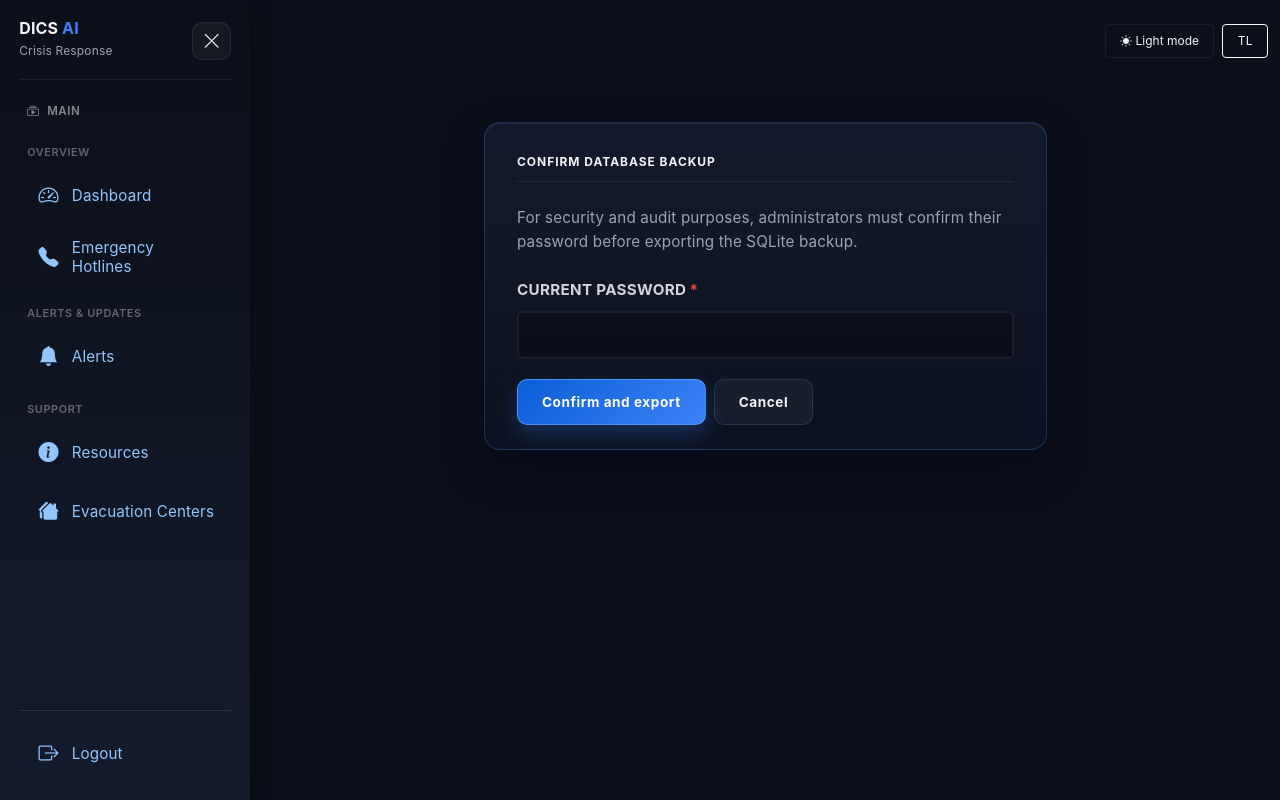
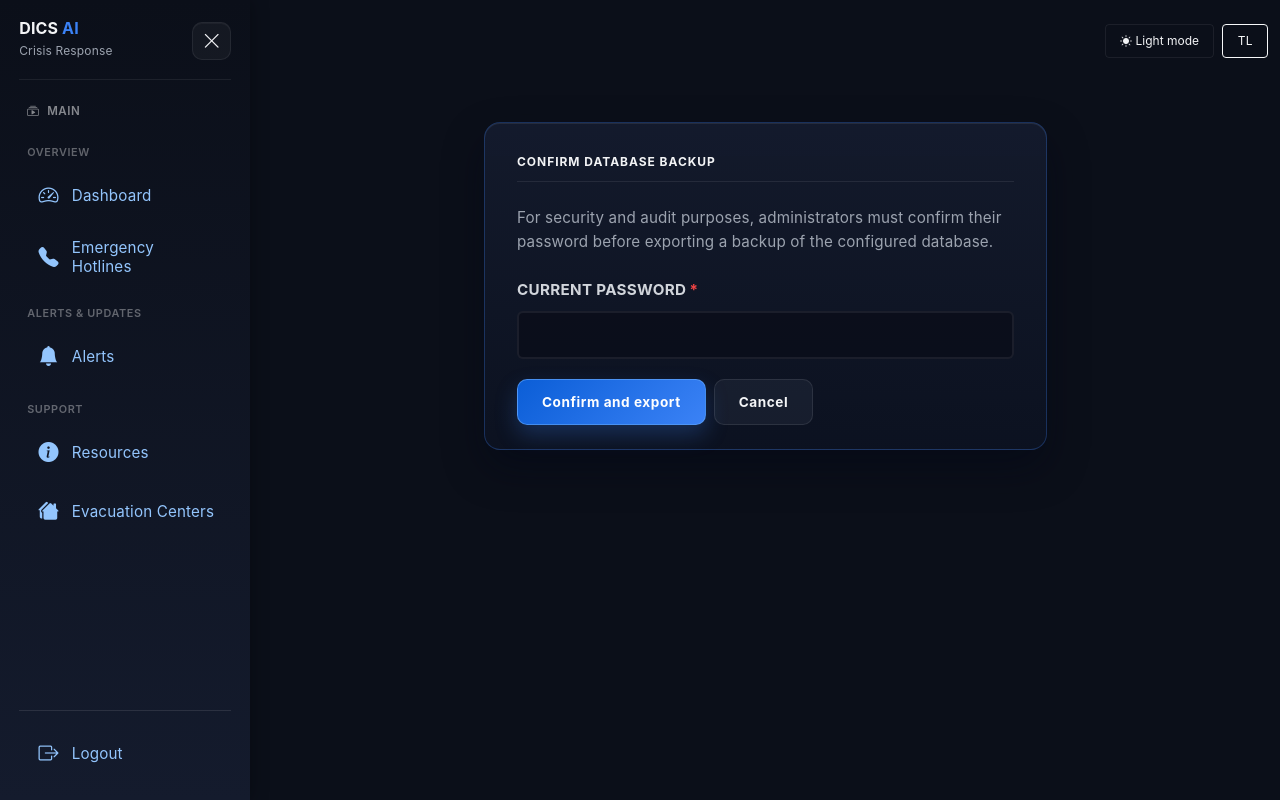
Before and after one commit to Vince-Paolo/DICS_AI_SYSTEM, a Python web app: template templates/pages/backup_confirm.html in a window 1280 px wide. Run offline with Jinja, Linux system fonts and the light colour scheme; the template is opened without the code that fills it, so the values that code supplies are empty; some libraries are stand-ins or nearby versions.

Commit message:
Add files via upload

```diff
--- a/templates/pages/backup_confirm.html
+++ b/templates/pages/backup_confirm.html
@@ -9,7 +9,7 @@
             <div class="card backup-confirm-card">
                 <div class="card-body backup-confirm-body">
                     <h3 class="card-title backup-confirm-title mb-4">Confirm Database Backup</h3>
-                    <p class="backup-confirm-copy">For security and audit purposes, administrators must confirm their password before exporting the SQLite backup.</p>
+                    <p class="backup-confirm-copy">For security and audit purposes, administrators must confirm their password before exporting a backup of the configured database.</p>
                     <form method="POST" action="{{ url_for('admin.export_backup') }}">
                         <input type="hidden" name="csrf_token" value="{{ csrf_token() }}">
                         <div class="mb-3 backup-confirm-field">
```
